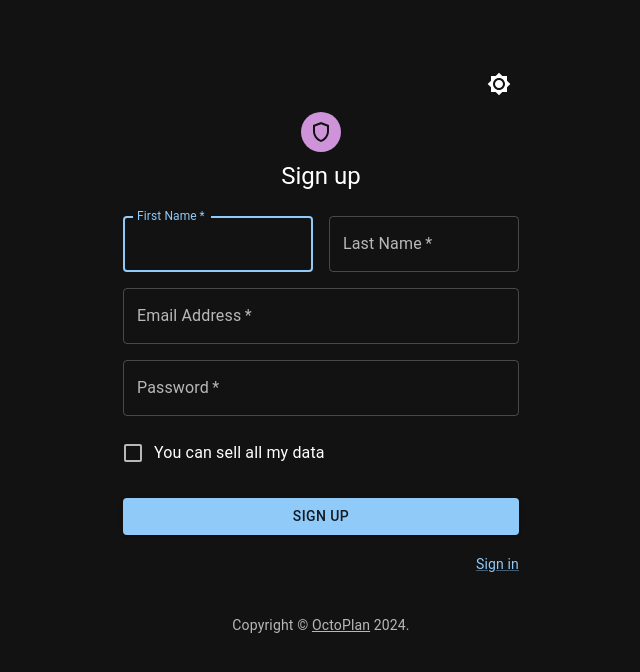
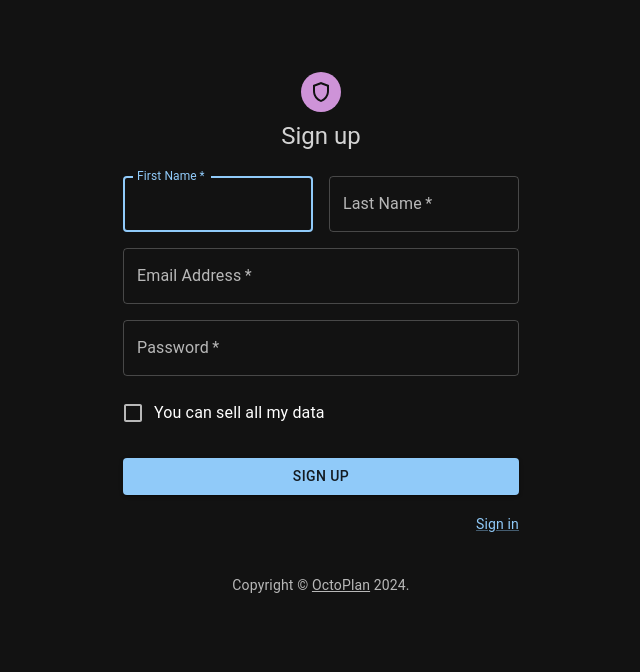
Before and after one commit to JordanMills233/octoplan-frontend, a Next.js app: page /register in a window 1280 px wide. Shown: the top 672 px of the page, without its empty margins (319-959 px from the left). Built offline with nearby package versions, Linux system fonts and the light colour scheme.

Commit message:
Updates to design

```diff
--- a/package.json
+++ b/package.json
@@ -21,6 +21,7 @@
     "clsx": "^2.1.1",
     "lucide-react": "^0.436.0",
     "next": "14.2.5",
+    "next-themes": "^0.3.0",
     "react": "^18",
     "react-dom": "^18",
     "tailwind-merge": "^2.5.2",
--- a/src/app/globals.css
+++ b/src/app/globals.css
@@ -4,7 +4,35 @@
 
 @layer base {
     :root {
-        --background: 200 10% 4.9%;
+        --background: 222 10% 4%;
+        --foreground: 222.2 84% 4.9%;
+        --card: 0 0% 100%;
+        --card-foreground: 222.2 84% 4.9%;
+        --popover: 0 0% 100%;
+        --popover-foreground: 222.2 84% 4.9%;
+        --primary: 222.2 47.4% 11.2%;
+        --primary-foreground: 210 40% 98%;
+        --secondary: 210 40% 96.1%;
+        --secondary-foreground: 222.2 47.4% 11.2%;
+        --muted: 210 40% 96.1%;
+        --muted-foreground: 215.4 16.3% 46.9%;
+        --accent: 210 40% 96.1%;
+        --accent-foreground: 222.2 47.4% 11.2%;
+        --destructive: 0 84.2% 60.2%;
+        --destructive-foreground: 210 40% 98%;
+        --border: 214.3 31.8% 91.4%;
+        --input: 214.3 31.8% 91.4%;
+        --ring: 222.2 84% 4.9%;
+        --chart-1: 12 76% 61%;
+        --chart-2: 173 58% 39%;
+        --chart-3: 197 37% 24%;
+        --chart-4: 43 74% 66%;
+        --chart-5: 27 87% 67%;
+        --radius: 0.5rem;
+    }
+
+    .dark {
+        --background: 222.2 84% 4.9%;
         --foreground: 210 40% 98%;
         --card: 222.2 84% 4.9%;
         --card-foreground: 210 40% 98%;
@@ -28,9 +56,6 @@
         --chart-3: 30 80% 55%;
         --chart-4: 280 65% 60%;
         --chart-5: 340 75% 55%;
-    }
-
-    .dark {
 
     }
 }
--- a/src/components/NavBar.tsx
+++ b/src/components/NavBar.tsx
@@ -1,6 +1,5 @@
 "use client"
 
-import { useState } from "react";
 import {
     NavigationMenu,
     NavigationMenuItem,
@@ -74,7 +73,7 @@
                         <a
                             rel="noreferrer noopener"
                             href="/register"
-                                className={`border rounded text-white bg-purple-800 ${buttonVariants({variant: "outline"})}`}
+                                className={`border rounded text-white bg-purple-800 hover:bg-purple-900 hover:text-white border-purple-800 ${buttonVariants({variant: "ghost"})}`}
                         >
                             Register
                         </a>
--- a/src/components/SignIn.tsx
+++ b/src/components/SignIn.tsx
@@ -14,9 +14,6 @@
 import Typography from '@mui/material/Typography';
 import Container from '@mui/material/Container';
 import { createTheme, ThemeProvider } from '@mui/material/styles';
-import IconButton from '@mui/material/IconButton';
-import Brightness4Icon from '@mui/icons-material/Brightness4';
-import Brightness7Icon from '@mui/icons-material/Brightness7';
 import {useState} from "react";
 
 function Copyright(props: any) {
@@ -129,15 +126,10 @@
                         alignItems: 'center',
                     }}
                 >
-                    <Box sx={{ display: 'flex', justifyContent: 'flex-end', width: '100%' }}>
-                        <IconButton sx={{ ml: 1 }} onClick={() => setDarkMode(!darkMode)} color="inherit">
-                            {darkMode ? <Brightness7Icon /> : <Brightness4Icon />}
-                        </IconButton>
-                    </Box>
-                    <Avatar sx={{ m: 1, bgcolor: 'secondary.main' }}>
+                    <Avatar sx={{ m: 1, bgcolor: 'rebeccapurple' }}>
                         <LockOutlinedIcon />
                     </Avatar>
-                    <Typography component="h1" variant="h5">
+                    <Typography component="h1" variant="h5" color="lightgray">
                         Sign in
                     </Typography>
                     <Box component="form" onSubmit={handleSubmit} noValidate sx={{ mt: 1 }}>
@@ -168,6 +160,7 @@
                         <FormControlLabel
                             control={<Checkbox value="remember" color="primary" />}
                             label="Remember me"
+
                         />
                         <Button
                             type="submit"
--- a/src/components/SignUp.tsx
+++ b/src/components/SignUp.tsx
@@ -14,9 +14,6 @@
 import Typography from '@mui/material/Typography';
 import Container from '@mui/material/Container';
 import { createTheme, ThemeProvider } from '@mui/material/styles';
-import IconButton from "@mui/material/IconButton";
-import Brightness7Icon from "@mui/icons-material/Brightness7";
-import Brightness4Icon from "@mui/icons-material/Brightness4";
 import Alert from '@mui/material/Alert';
 import {useState} from "react";
 
@@ -170,15 +167,10 @@
                         alignItems: 'center',
                     }}
                 >
-                    <Box sx={{ display: 'flex', justifyContent: 'flex-end', width: '100%' }}>
-                        <IconButton sx={{ ml: 1 }} onClick={() => setDarkMode(!darkMode)} color="inherit">
-                            {darkMode ? <Brightness7Icon /> : <Brightness4Icon />}
-                        </IconButton>
-                    </Box>
                     <Avatar sx={{ m: 1, bgcolor: 'secondary.main' }}>
                         <ShieldOutlinedIcon />
                     </Avatar>
-                    <Typography component="h1" variant="h5">
+                    <Typography component="h1" variant="h5" color="lightgray">
                         Sign up
                     </Typography>
                     <Box component="form" noValidate onSubmit={handleSubmit} sx={{ mt: 3 }}>
--- a/tailwind.config.ts
+++ b/tailwind.config.ts
@@ -12,67 +12,82 @@
   theme: {
   	container: {
   		center: true,
-      padding: "2rem",
+  		padding: '2rem',
   		screens: {
-        "2xl": "1400px",
-      },
+  			'2xl': '1400px'
+  		}
   	},
   	extend: {
   		colors: {
-        border: "hsl(var(--border))",
-        input: "hsl(var(--input))",
-        ring: "hsl(var(--ring))",
-        background: "hsl(var(--background))",
-        foreground: "hsl(var(--foreground))",
+  			border: 'hsl(var(--border))',
+  			input: 'hsl(var(--input))',
+  			ring: 'hsl(var(--ring))',
+  			background: 'hsl(var(--background))',
+  			foreground: 'hsl(var(--foreground))',
   			primary: {
-          DEFAULT: "hsl(var(--primary))",
-          foreground: "hsl(var(--primary-foreground))",
+  				DEFAULT: 'hsl(var(--primary))',
+  				foreground: 'hsl(var(--primary-foreground))'
   			},
   			secondary: {
-          DEFAULT: "hsl(var(--secondary))",
-          foreground: "hsl(var(--secondary-foreground))",
+  				DEFAULT: 'hsl(var(--secondary))',
+  				foreground: 'hsl(var(--secondary-foreground))'
   			},
   			destructive: {
-          DEFAULT: "hsl(var(--destructive))",
-          foreground: "hsl(var(--destructive-foreground))",
+  				DEFAULT: 'hsl(var(--destructive))',
+  				foreground: 'hsl(var(--destructive-foreground))'
   			},
   			muted: {
-          DEFAULT: "hsl(var(--muted))",
-          foreground: "hsl(var(--muted-foreground))",
+  				DEFAULT: 'hsl(var(--muted))',
+  				foreground: 'hsl(var(--muted-foreground))'
   			},
   			accent: {
-          DEFAULT: "hsl(var(--accent))",
-          foreground: "hsl(var(--accent-foreground))",
+  				DEFAULT: 'hsl(var(--accent))',
+  				foreground: 'hsl(var(--accent-foreground))'
   			},
   			popover: {
-          DEFAULT: "hsl(var(--popover))",
-          foreground: "hsl(var(--popover-foreground))",
+  				DEFAULT: 'hsl(var(--popover))',
+  				foreground: 'hsl(var(--popover-foreground))'
   			},
   			card: {
-          DEFAULT: "hsl(var(--card))",
-          foreground: "hsl(var(--card-foreground))",
+  				DEFAULT: 'hsl(var(--card))',
+  				foreground: 'hsl(var(--card-foreground))'
   			},
+  			chart: {
+  				'1': 'hsl(var(--chart-1))',
+  				'2': 'hsl(var(--chart-2))',
+  				'3': 'hsl(var(--chart-3))',
+  				'4': 'hsl(var(--chart-4))',
+  				'5': 'hsl(var(--chart-5))'
+  			}
   		},
   		borderRadius: {
-        lg: "var(--radius)",
-        md: "calc(var(--radius) - 2px)",
-        sm: "calc(var(--radius) - 4px)",
+  			lg: 'var(--radius)',
+  			md: 'calc(var(--radius) - 2px)',
+  			sm: 'calc(var(--radius) - 4px)'
   		},
   		keyframes: {
-        "accordion-down": {
-          from: { height: "0" },
-          to: { height: "var(--radix-accordion-content-height)" },
+  			'accordion-down': {
+  				from: {
+  					height: '0'
   				},
-        "accordion-up": {
-          from: { height: "var(--radix-accordion-content-height)" },
-          to: { height: "0" },
+  				to: {
+  					height: 'var(--radix-accordion-content-height)'
+  				}
   			},
+  			'accordion-up': {
+  				from: {
+  					height: 'var(--radix-accordion-content-height)'
+  				},
+  				to: {
+  					height: '0'
+  				}
+  			}
   		},
   		animation: {
-        "accordion-down": "accordion-down 0.2s ease-out",
-        "accordion-up": "accordion-up 0.2s ease-out",
-      },
-    },
+  			'accordion-down': 'accordion-down 0.2s ease-out',
+  			'accordion-up': 'accordion-up 0.2s ease-out'
+  		}
+  	}
   },
   plugins: [require("tailwindcss-animate")],
 } satisfies Config
```
Also changed, not shown: 1 other file (tests, documents, lock files or other folders). Lines whose indentation alone changed are shown as unchanged.
